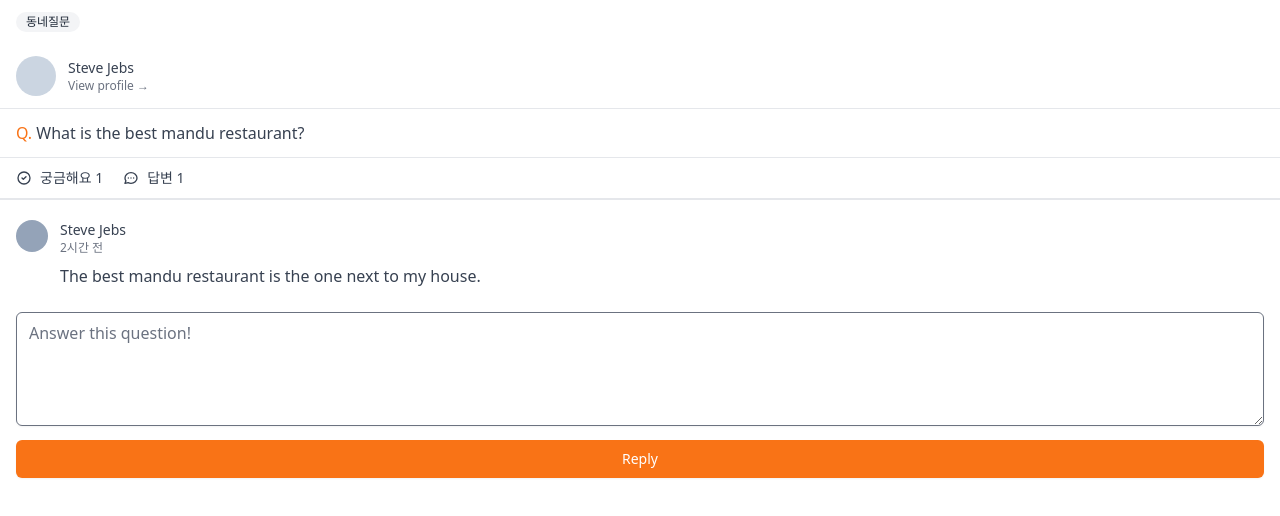
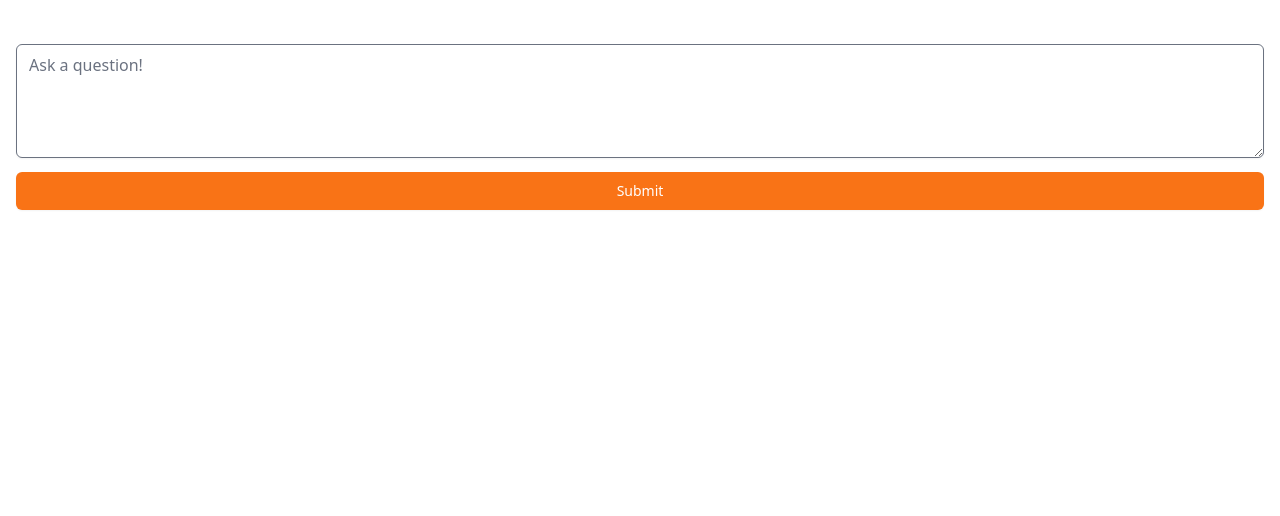
Before and after one commit to JiHunSong94/carrot-market, a Next.js app: page /community/write in a window 1280 px wide. Shown: the top 516 px of the page. Built offline with nearby package versions, Linux system fonts and the light colour scheme.

Commit message:
3.7 TW PRACTICE - Write

```diff
--- /dev/null
+++ b/pages/community/write.tsx
@@ -0,0 +1,14 @@
+export default function Write() {
+  return (
+    <form className="px-4 py-10">
+      <textarea
+        className="border-gary-300 mt-1 w-full rounded-md shadow-sm focus:border-orange-500 focus:ring-orange-500"
+        rows={4}
+        placeholder="Ask a question!"
+      />
+      <button className="mt-2 w-full rounded-md border border-transparent bg-orange-500 py-2 px-4 text-sm font-medium text-white shadow-sm hover:bg-orange-600 focus:outline-none focus:ring-2 focus:ring-orange-500 focus:ring-offset-2">
+        Submit
+      </button>
+    </form>
+  );
+}
```
